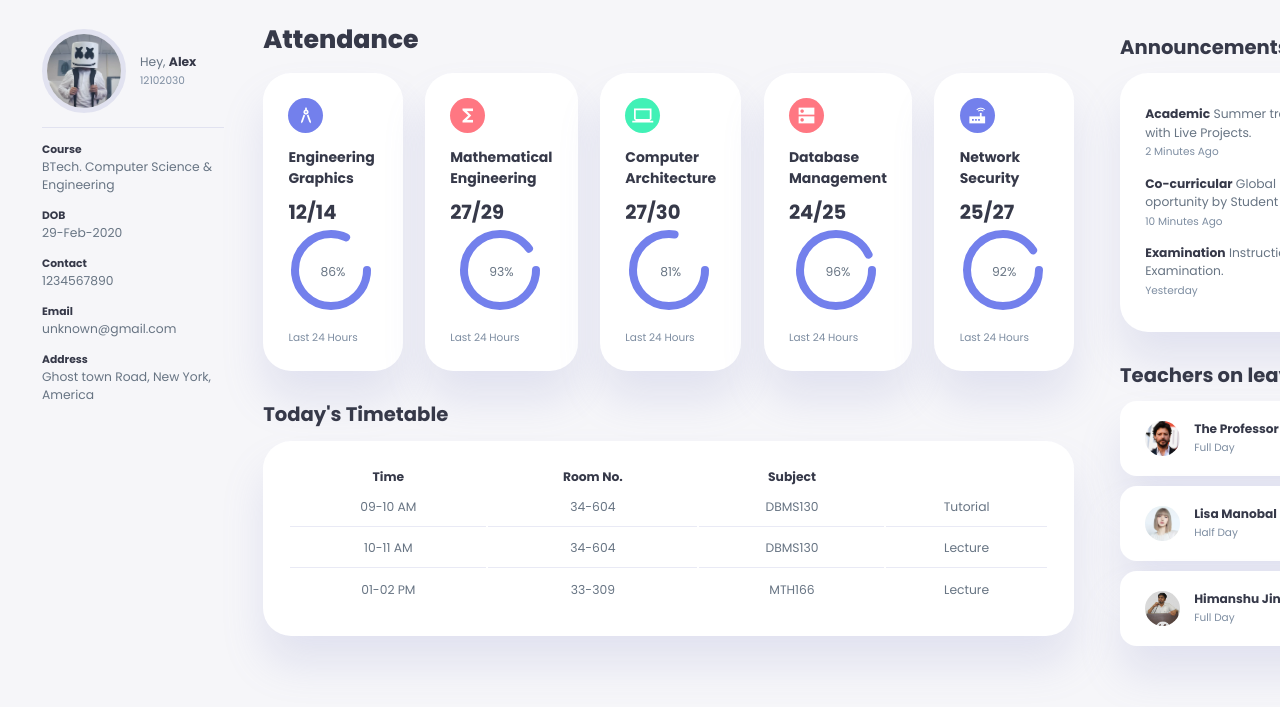
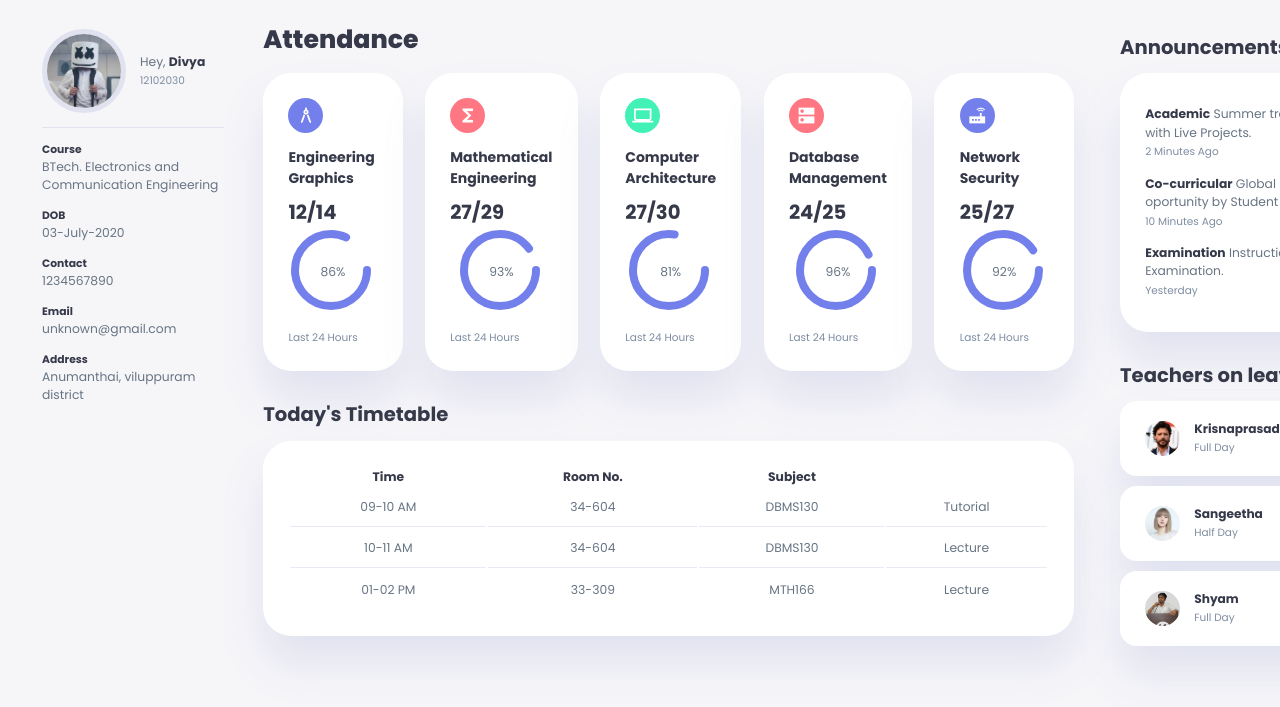
Before and after one commit to Veludivya/aws_project_dashboard, a plain HTML site: page index.html in a window 1280 px wide. Shown: the part 55-762 px from the top of the page. Drawn offline with Linux system fonts and the light colour scheme.

Commit message:
Update index.html

```diff
--- a/index.html
+++ b/index.html
@@ -54,21 +54,21 @@
                         <img src="profile-1.jpg" alt="">
                     </div>
                     <div class="info">
-                        <p>Hey, <b>Alex</b> </p>
+                        <p>Hey, <b>Divya</b> </p>
                         <small class="text-muted">12102030</small>
                     </div>
                 </div>
                 <div class="about">
                     <h5>Course</h5>
-                    <p>BTech. Computer Science & Engineering</p>
+                    <p>BTech. Electronics and Communication Engineering</p>
                     <h5>DOB</h5>
-                    <p>29-Feb-2020</p>
+                    <p>03-July-2020</p>
                     <h5>Contact</h5>
                     <p>1234567890</p>
                     <h5>Email</h5>
                     <p>unknown@gmail.com</p>
                     <h5>Address</h5>
-                    <p>Ghost town Road, New York, America</p>
+                    <p> Anumanthai, viluppuram district</p>
                 </div>
             </div>
         </aside>
@@ -173,21 +173,21 @@
                 <div class="teacher">
                     <div class="profile-photo"><img src="profile-2.jpeg" alt=""></div>
                     <div class="info">
-                        <h3>The Professor</h3>
+                        <h3>Krisnaprasad</h3>
                         <small class="text-muted">Full Day</small>
                     </div>
                 </div>
                 <div class="teacher">
                     <div class="profile-photo"><img src="profile-3.jpg" alt=""></div>
                     <div class="info">
-                        <h3>Lisa Manobal</h3>
+                        <h3>Sangeetha</h3>
                         <small class="text-muted">Half Day</small>
                     </div>
                 </div>
                 <div class="teacher">
                     <div class="profile-photo"><img src="profile-4.jpg" alt=""></div>
                     <div class="info">
-                        <h3>Himanshu Jindal</h3>
+                        <h3>Shyam</h3>
                         <small class="text-muted">Full Day</small>
                     </div>
                 </div>
```
